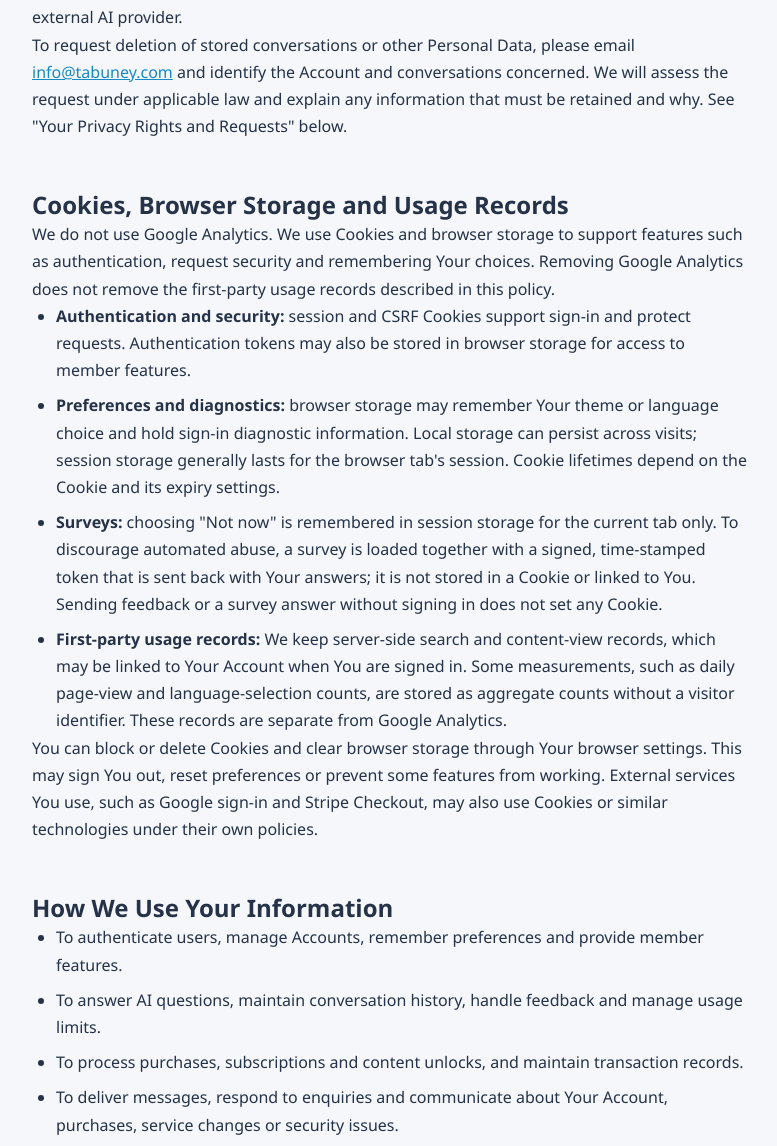
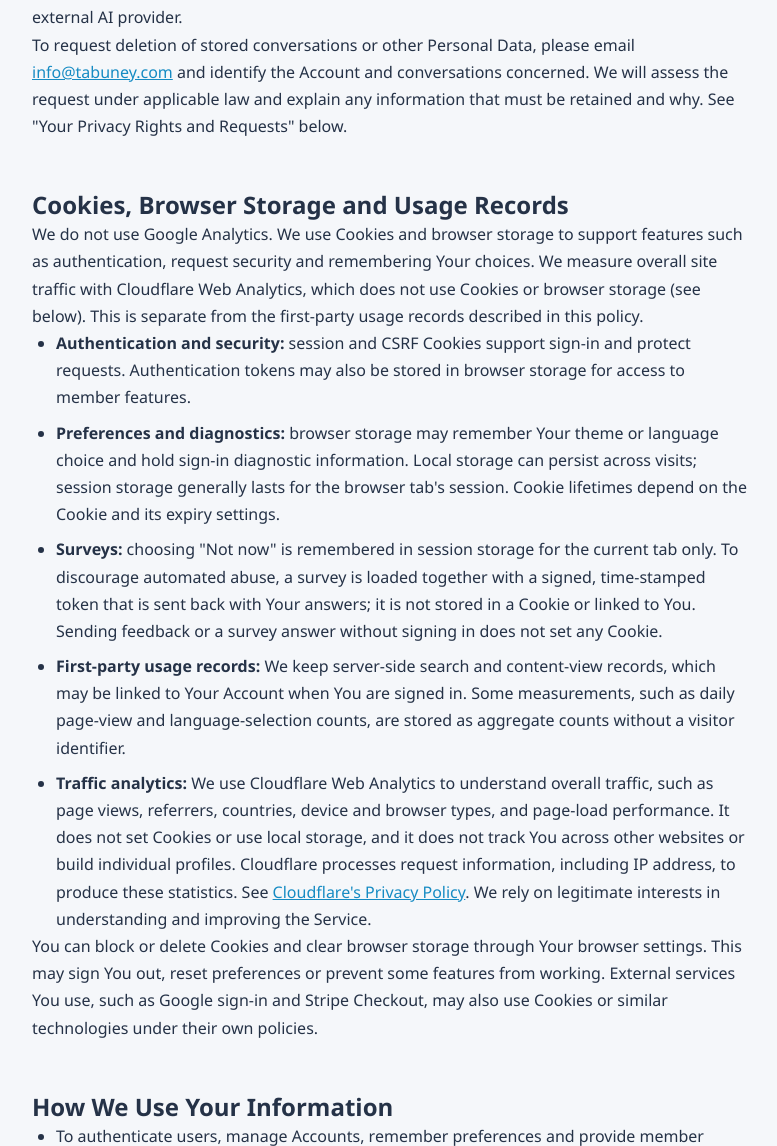
Before and after one commit to hinarthur/tabuney-web, a Django app: page /privacy/ in a window 1280 px wide. Shown: the part 2962-4108 px from the top of the page, without its empty margins (248-1025 px from the left). Run offline with Django 4.2, Linux system fonts and the light colour scheme; data that the repository does not hold is empty; parts of the project's set-up code (start-up, migrations or seed data) failed here and were passed over; some libraries are stand-ins or nearby versions.

Commit message:
5.0.18: privacy: 聲明有用cloudflare
Private-Commit: 857492db0cbed4efc2f617850d01b93feda5603f

```diff
--- a/templates/privacy.html
+++ b/templates/privacy.html
@@ -44,7 +44,7 @@
 <div class="policy">
     <h1>Tabuney Privacy Policy</h1>
     {# Update this date only when the policy content changes. #}
-    <p><strong>Last updated:</strong> <time datetime="2026-11-01">1 November 2026</time></p>
+    <p><strong>Last updated:</strong> <time datetime="2026-11-27">27 November 2026</time></p>
     <p>
         {# Before public launch, identify the operator: [OPERATOR FULL LEGAL NAME — TO BE COMPLETED]. #}
         Tabuney is operated by an individual sole trader based in the United Kingdom and trading as "Tabuney".
@@ -177,8 +177,9 @@
     <h2>Cookies, Browser Storage and Usage Records</h2>
     <p>
         We do not use Google Analytics. We use Cookies and browser storage to support features such
-        as authentication, request security and remembering Your choices. Removing Google Analytics
-        does not remove the first-party usage records described in this policy.
+        as authentication, request security and remembering Your choices. We measure overall site
+        traffic with Cloudflare Web Analytics, which does not use Cookies or browser storage (see below).
+        This is separate from the first-party usage records described in this policy.
     </p>
     <ul>
         <li><b>Authentication and security:</b> session and CSRF Cookies support sign-in and protect
@@ -196,7 +197,14 @@
         <li><b>First-party usage records:</b> We keep server-side search and content-view records,
             which may be linked to Your Account when You are signed in. Some measurements, such as
             daily page-view and language-selection counts, are stored as aggregate counts without
-            a visitor identifier. These records are separate from Google Analytics.</li>
+            a visitor identifier.</li>
+        <li><b>Traffic analytics:</b> We use Cloudflare Web Analytics to understand overall traffic,
+            such as page views, referrers, countries, device and browser types, and page-load performance.
+            It does not set Cookies or use local storage, and it does not track You across other websites
+            or build individual profiles. Cloudflare processes request information, including IP address,
+            to produce these statistics. See
+            <a href="https://www.cloudflare.com/privacypolicy/">Cloudflare's Privacy Policy</a>.
+            We rely on legitimate interests in understanding and improving the Service.</li>
     </ul>
     <p>
         You can block or delete Cookies and clear browser storage through Your browser settings.
@@ -235,6 +243,8 @@
         <li><b>Stripe:</b> for checkout, payments and subscription management. We may provide Your
             email address and purchase or customer references and receive payment and subscription
             status information. See <a href="https://stripe.com/privacy">Stripe's Privacy Policy</a>.</li>
+        <li><b>Cloudflare:</b> for network delivery, security and traffic analytics (Cloudflare Web
+            Analytics), as described above.</li>
         <li><b>Infrastructure and support providers:</b> providers of hosting, storage, network
             delivery and communications may process information needed to operate and support the Service.</li>
         <li><b>Other message participants:</b> messages and associated sender information are shared
```
